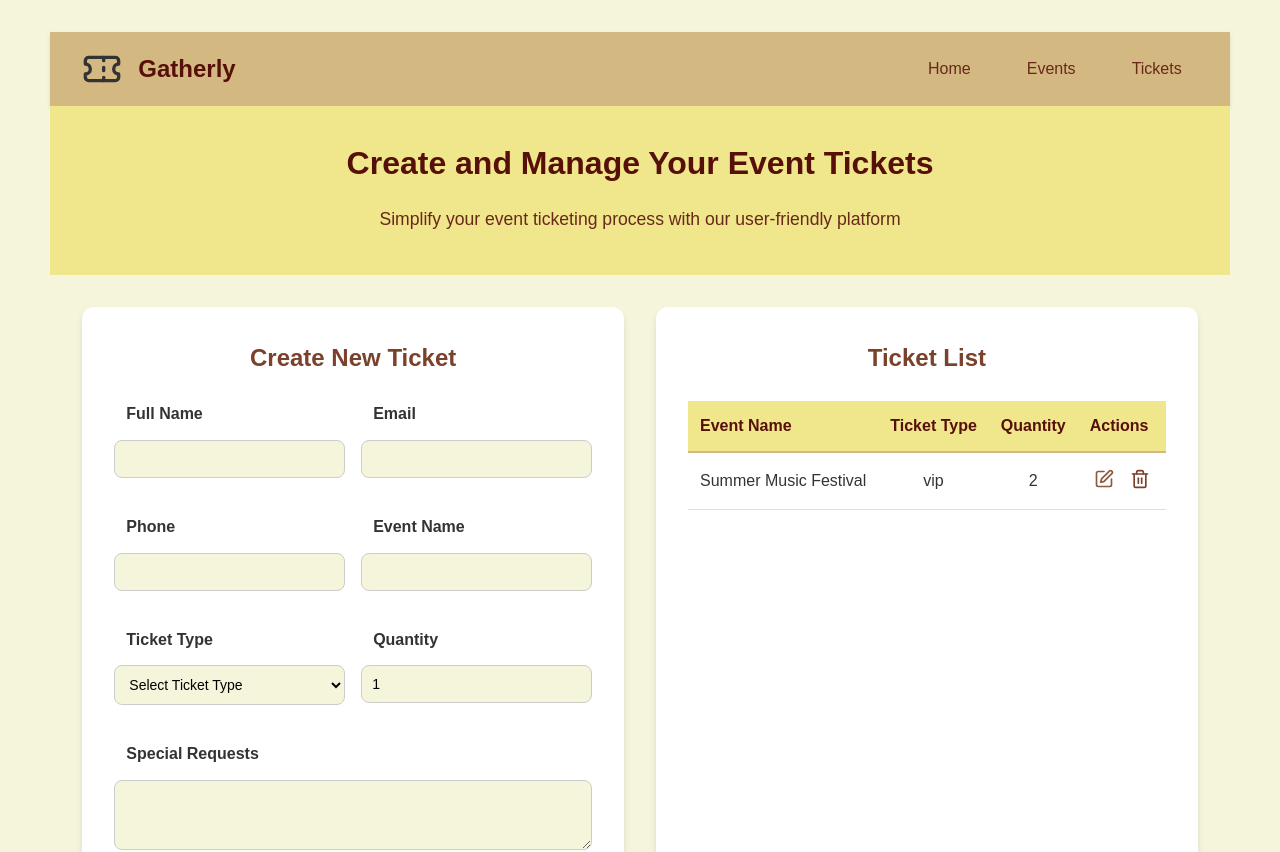
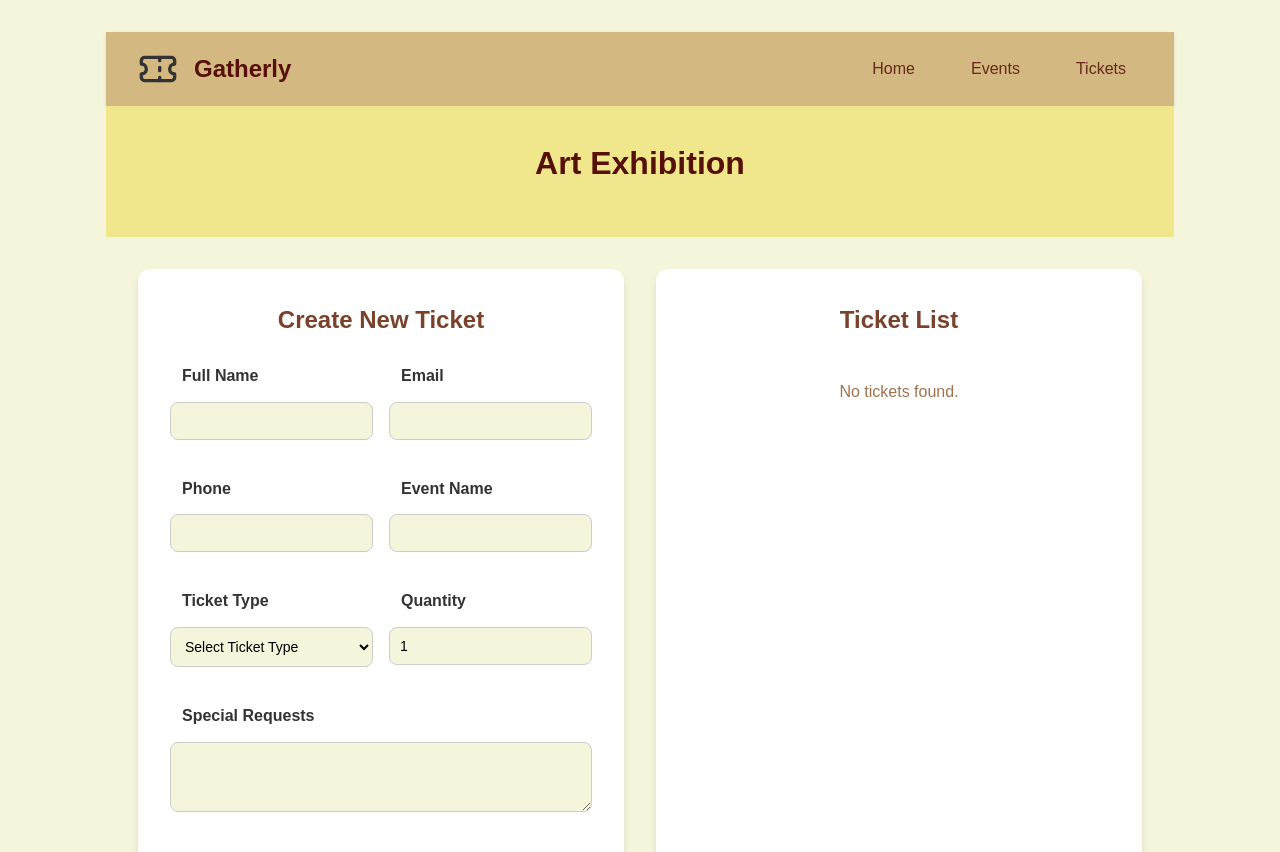
Before and after one commit to ayusha1223/Gatherly, a React (Vite) app: page /ticket in a window 1280 px wide. Shown: the top 852 px of the page. Built offline with nearby package versions, Linux system fonts and the light colour scheme.

Commit message:
edited ticket page

```diff
--- a/src/components/private/tickets.jsx
+++ b/src/components/private/tickets.jsx
@@ -1,4 +1,4 @@
-import React, { useState } from 'react';
+import React, { useState, useEffect } from 'react';
 import { Trash2, Edit, Ticket } from 'lucide-react';
 import '../../styles/ticket.css';
 
@@ -24,15 +24,14 @@ const Banner = () => {
   return (
     <div className="banner">
       <div className="banner-content">
-        <h2>Create and Manage Your Event Tickets</h2>
-        <p>Simplify your event ticketing process with our user-friendly platform</p>
+        <h2>Art Exhibition</h2>
       </div>
     </div>
   );
 };
 
 const TicketForm = ({ ticket, onSubmit, isEditing }) => {
-  const [formData, setFormData] = useState(ticket || {
+  const [formData, setFormData] = useState({
     id: null,
     fullName: '',
     email: '',
@@ -44,17 +43,113 @@ const TicketForm = ({ ticket, onSubmit, isEditing }) => {
     specialRequests: ''
   });
 
+  const [errors, setErrors] = useState({});
+
+  useEffect(() => {
+    setFormData(ticket || {
+      id: null,
+      fullName: '',
+      email: '',
+      phone: '',
+      eventName: '',
+      ticketType: '',
+      quantity: 1,
+      paymentMethod: '',
+      specialRequests: ''
+    });
+    // Reset errors when ticket changes
+    setErrors({});
+  }, [ticket]);
+
+  const validateForm = () => {
+    const newErrors = {};
+
+    // Full Name validation
+    if (!formData.fullName.trim()) {
+      newErrors.fullName = 'Full Name is required';
+    } else if (formData.fullName.trim().length < 2) {
+      newErrors.fullName = 'Full Name must be at least 2 characters long';
+    }
+
+    // Email validation
+    const emailRegex = /^[a-zA-Z0-9._%+-]+@[a-zA-Z0-9.-]+\.[a-zA-Z]{2,}$/;
+  const validDomains = ["gmail.com", "yahoo.com", "outlook.com", "hotmail.com", "example.com"]; // Add more valid domains as needed
+  if (!formData.email.trim()) {
+    newErrors.email = 'Email is required';
+  } else if (!emailRegex.test(formData.email)) {
+    newErrors.email = 'Invalid email format';
+  } else {
+    const domain = formData.email.split('@')[1]; // Extract the domain part
+    if (!validDomains.includes(domain.toLowerCase())) {
+      newErrors.email = 'Invalid email domain';
+    }
+  }
+
+    // Phone validation (optional, but if provided must be valid)
+    const phoneRegex = /^\+?(\d{1,4})?[-.\s]?(\(?\d{1,4}\)?)?[-.\s]?\d{1,4}[-.\s]?\d{1,9}$/;
+    if (!formData.phone.trim()) {
+      newErrors.phone = 'Phone number is required';
+    }else if (!phoneRegex.test(formData.phone)) {
+        newErrors.phone = 'Invalid phone number format';
+    }
+
+    // Event Name validation
+    if (!formData.eventName.trim()) {
+      newErrors.eventName = 'Event Name is required';
+    } else if (formData.eventName.trim().length < 3) {
+      newErrors.eventName = 'Event Name must be at least 3 characters long';
+    }
+
+    // Ticket Type validation
+    if (!formData.ticketType) {
+      newErrors.ticketType = 'Ticket Type is required';
+    }
+
+    // Quantity validation
+    if (!formData.quantity || formData.quantity < 1) {
+      newErrors.quantity = 'Quantity must be at least 1';
+    }
+
+    setErrors(newErrors);
+    return Object.keys(newErrors).length === 0;
+  };
+
   const handleChange = (e) => {
     const { name, value } = e.target;
     setFormData(prev => ({
       ...prev,
       [name]: value
     }));
+
+    // Clear the specific error when user starts typing
+    if (errors[name]) {
+      setErrors(prev => ({
+        ...prev,
+        [name]: undefined
+      }));
+    }
   };
 
   const handleSubmit = (e) => {
     e.preventDefault();
-    onSubmit(formData);
+
+    if (validateForm()) {
+      onSubmit(formData);
+      // Reset form to initial state
+      setFormData({
+        id: null,
+        fullName: '',
+        email: '',
+        phone: '',
+        eventName: '',
+        ticketType: '',
+        quantity: 1,
+        paymentMethod: '',
+        specialRequests: ''
+      });
+      // Clear any existing errors
+      setErrors({});
+    }
   };
 
   return (
@@ -71,9 +166,9 @@ const TicketForm = ({ ticket, onSubmit, isEditing }) => {
               name="fullName"
               value={formData.fullName}
               onChange={handleChange}
-              required
-              className="form-input"
+              className={`form-input ${errors.fullName ? 'input-error' : ''}`}
             />
+            {errors.fullName && <p className="error-message">{errors.fullName}</p>}
           </div>
           <div className="form-group">
             <label>Email</label>
@@ -82,9 +177,9 @@ const TicketForm = ({ ticket, onSubmit, isEditing }) => {
               name="email"
               value={formData.email}
               onChange={handleChange}
-              required
-              className="form-input"
+              className={`form-input ${errors.email ? 'input-error' : ''}`}
             />
+            {errors.email && <p className="error-message">{errors.email}</p>}
           </div>
         </div>
 
@@ -96,8 +191,9 @@ const TicketForm = ({ ticket, onSubmit, isEditing }) => {
               name="phone"
               value={formData.phone}
               onChange={handleChange}
-              className="form-input"
+              className={`form-input ${errors.phone ? 'input-error' : ''}`}
             />
+            {errors.phone && <p className="error-message">{errors.phone}</p>}
           </div>
           <div className="form-group">
             <label>Event Name</label>
@@ -106,9 +202,9 @@ const TicketForm = ({ ticket, onSubmit, isEditing }) => {
               name="eventName"
               value={formData.eventName}
               onChange={handleChange}
-              required
-              className="form-input"
+              className={`form-input ${errors.eventName ? 'input-error' : ''}`}
             />
+            {errors.eventName && <p className="error-message">{errors.eventName}</p>}
           </div>
         </div>
 
@@ -119,14 +215,14 @@ const TicketForm = ({ ticket, onSubmit, isEditing }) => {
               name="ticketType"
               value={formData.ticketType}
               onChange={handleChange}
-              required
-              className="form-input"
+              className={`form-input ${errors.ticketType ? 'input-error' : ''}`}
             >
               <option value="">Select Ticket Type</option>
               <option value="standard">Standard</option>
               <option value="vip">VIP</option>
               <option value="premium">Premium</option>
             </select>
+            {errors.ticketType && <p className="error-message">{errors.ticketType}</p>}
           </div>
           <div className="form-group">
             <label>Quantity</label>
@@ -136,9 +232,9 @@ const TicketForm = ({ ticket, onSubmit, isEditing }) => {
               value={formData.quantity}
               onChange={handleChange}
               min="1"
-              required
-              className="form-input"
+              className={`form-input ${errors.quantity ? 'input-error' : ''}`}
             />
+            {errors.quantity && <p className="error-message">{errors.quantity}</p>}
           </div>
         </div>
 
@@ -214,25 +310,13 @@ const TicketList = ({ tickets, onEdit, onDelete }) => {
 };
 
 const Tickets = () => {
-  const [tickets, setTickets] = useState([
-    {
-      id: 1,
-      eventName: 'Summer Music Festival',
-      ticketType: 'vip',
-      quantity: 2,
-      fullName: 'John Doe',
-      email: 'john@example.com',
-      phone: '123-456-7890',
-      paymentMethod: 'credit',
-      specialRequests: 'Wheelchair accessible seats'
-    }
-  ]);
+  const [tickets, setTickets] = useState([]);
   const [selectedTicket, setSelectedTicket] = useState(null);
 
   const handleCreateTicket = (newTicket) => {
     const ticketWithId = {
       ...newTicket,
-      id: tickets.length + 1
+      id: tickets.length > 0 ? Math.max(...tickets.map(t => t.id)) + 1 : 1
     };
     setTickets([...tickets, ticketWithId]);
     setSelectedTicket(null);
@@ -240,7 +324,7 @@ const Tickets = () => {
 
   const handleEditTicket = (updatedTicket) => {
     const updatedTickets = tickets.map(ticket =>
-      ticket.id === updatedTicket.id ? updatedTicket : ticket
+      ticket.id === updatedTicket.id ? { ...updatedTicket } : ticket
     );
     setTickets(updatedTickets);
     setSelectedTicket(null);
--- a/src/styles/ticket.css
+++ b/src/styles/ticket.css
@@ -24,6 +24,7 @@ body {
     box-shadow: 0 2px 4px rgba(0, 0, 0, 0.1);
     width: 100%;
 }
+
 
 .header-content {
     max-width: 1200px;
```
